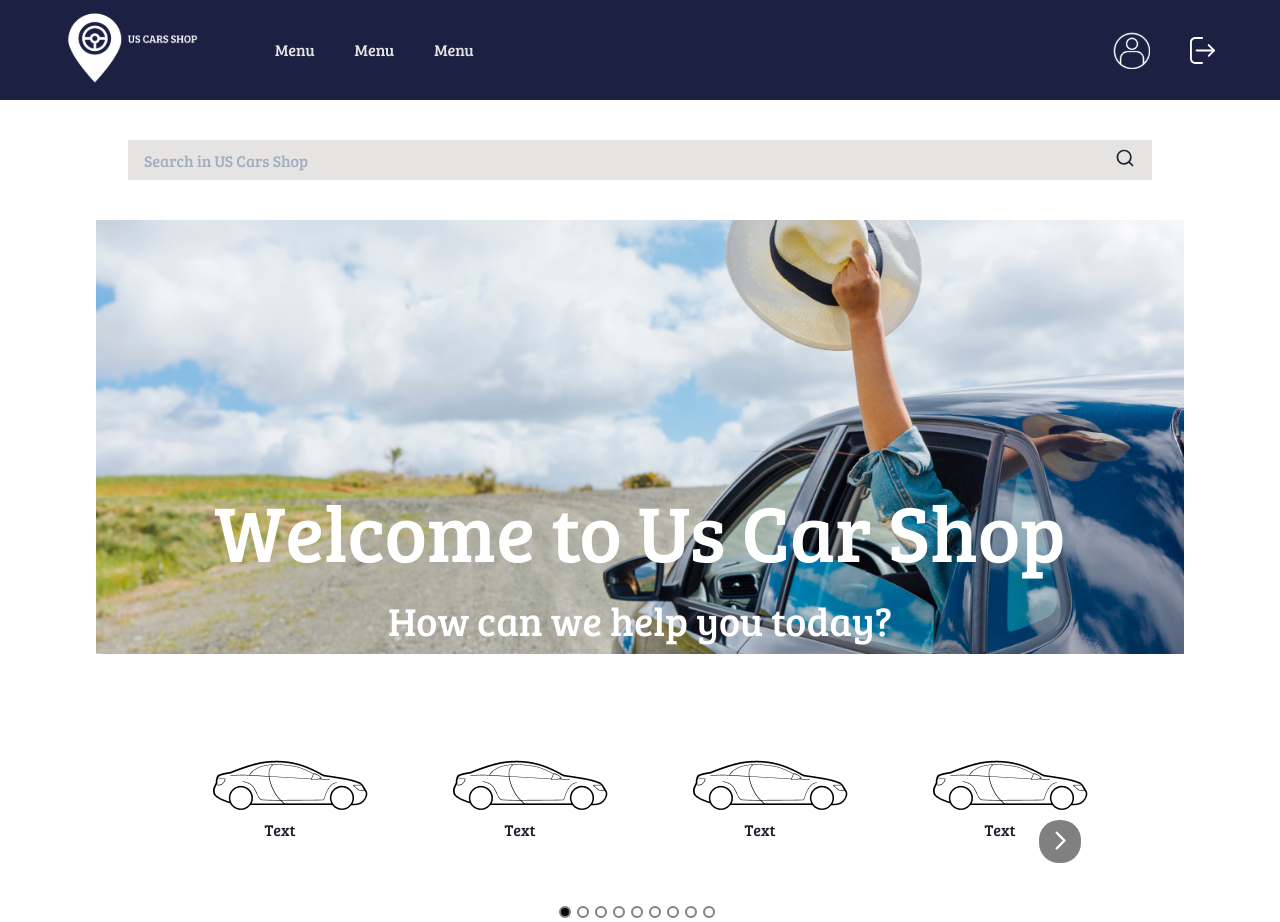
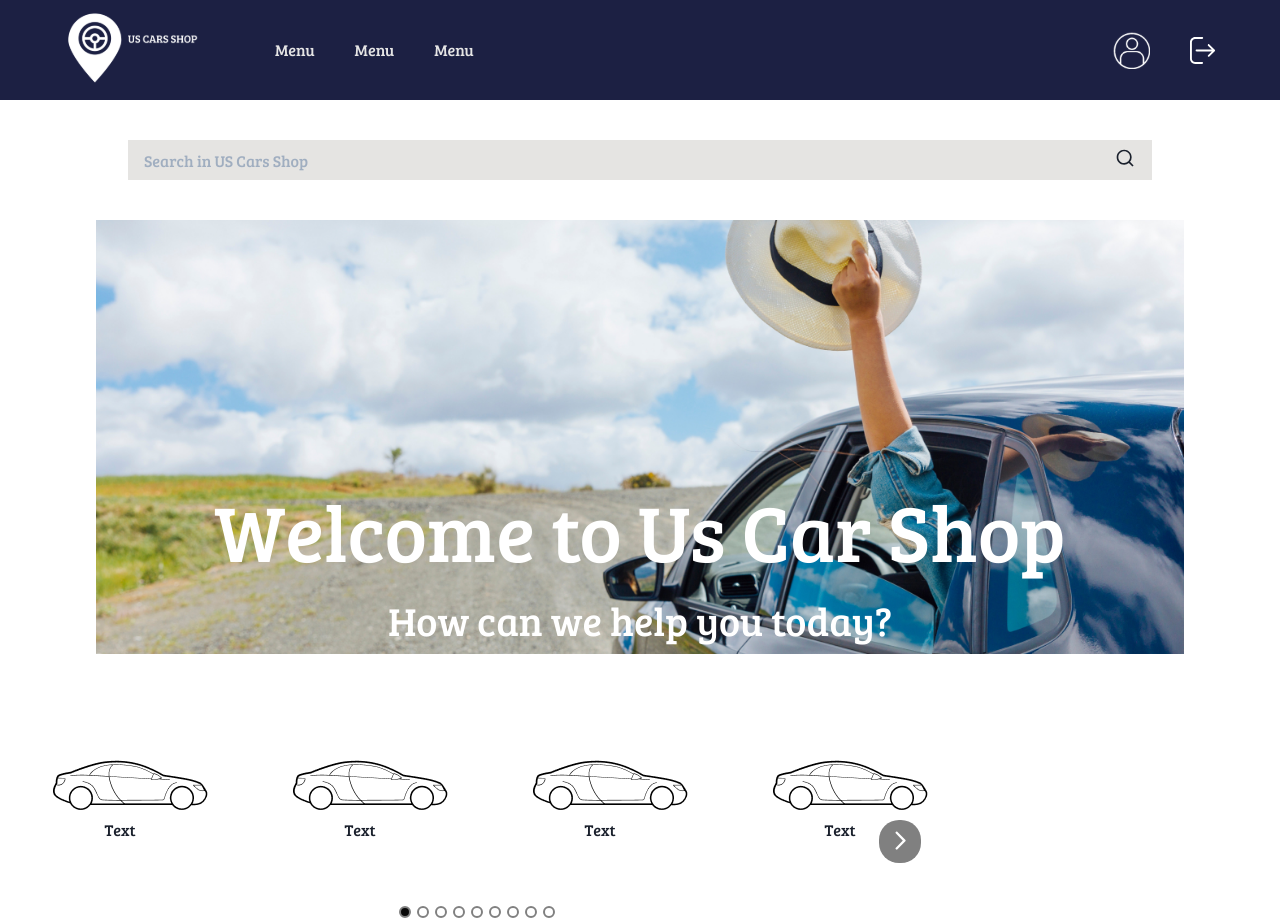
Before and after one commit to diasjoaovictor/app-uscars, a Next.js app: page /dashboard in a window 1280 px wide. Built offline with nearby package versions, Linux system fonts and the light colour scheme.

Commit message:
setting reponsive mode

```diff
--- a/src/components/dashboard/CarsCarousel/Home.module.css
+++ b/src/components/dashboard/CarsCarousel/Home.module.css
@@ -1,4 +1,4 @@
 .carouselContainer{
   width: 75%;
-
+  align-self: center;
 }
--- a/src/components/dashboard/CarsCarousel/index.tsx
+++ b/src/components/dashboard/CarsCarousel/index.tsx
@@ -49,8 +49,11 @@ export function CarsCarousel(){
 
 
   return(
-    <Center
-      w="100%"
+    <div
+      style={{
+        width: "100%",
+        alignSelf: "center"
+      }}
     >
 
         <Carousel
@@ -75,7 +78,7 @@ export function CarsCarousel(){
         })}
         </Carousel>
 
-      </Center>
+      </div>
 
   )
 }
--- a/src/pages/dashboard.tsx
+++ b/src/pages/dashboard.tsx
@@ -1,4 +1,4 @@
-import { Text, Image, Flex, HStack, Box, Stack as ContainerStack, Input, Icon, VStack } from '@chakra-ui/react';
+import { Text, Image, Flex, Center, HStack, Box, Stack as ContainerStack, Input, Icon, VStack } from '@chakra-ui/react';
 import { Header } from '../components/dashboard/Header/index';
 
 import { Menu } from '../components/dashboard/Menu';
```
